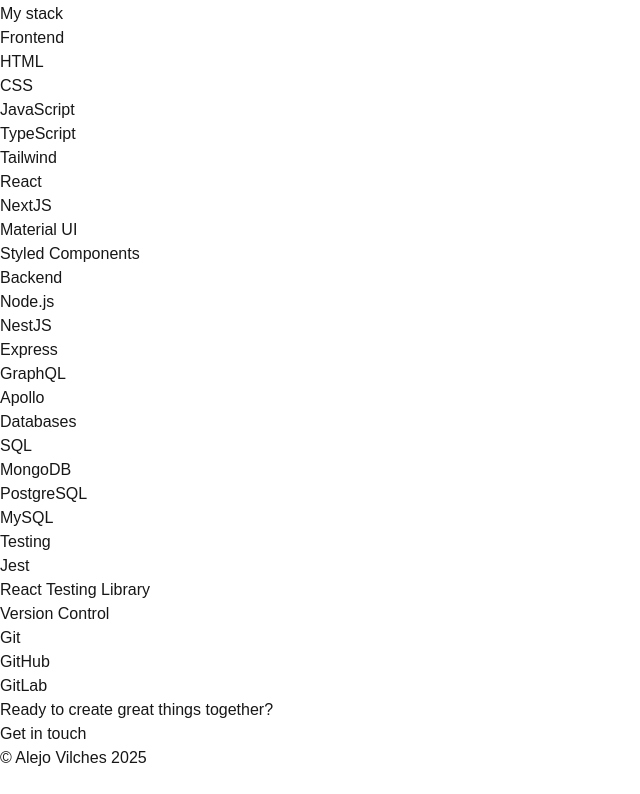
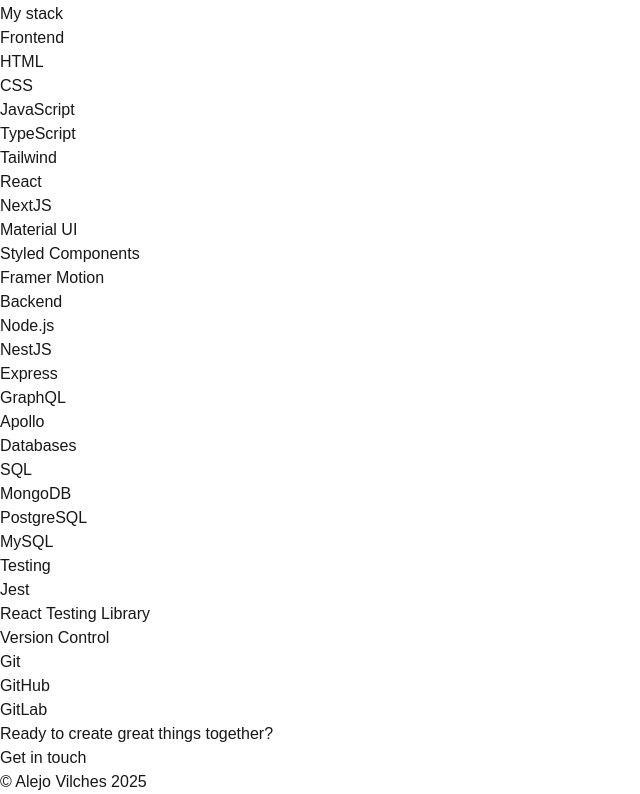
Before and after one commit to alejoevilches/portfolio, a Next.js app: page /about in a window 1280 px wide. Shown: the part 741-1535 px from the top of the page, without its empty margins (0-640 px from the left). Before the commit the page ends 1511 px from the top, so only its background shows below. Built offline with nearby package versions, Linux system fonts and the light colour scheme.

Commit message:
add framer motion to tags

```diff
--- a/src/constants/tags.ts
+++ b/src/constants/tags.ts
@@ -23,6 +23,7 @@
     HTML = 'HTML',
     CSS = 'CSS',
     JAVASCRIPT = 'JavaScript',
+    FRAMER = 'Framer Motion'
 }
 
 export const FRONTEND_TAGS: TAGS[] = [
@@ -34,7 +35,8 @@
     TAGS.REACT,
     TAGS.NEXT,
     TAGS.MUI,
-    TAGS.STYLEDCOMPONENTS
+    TAGS.STYLEDCOMPONENTS,
+    TAGS.FRAMER
 ]
 
 export const BACKEND_TAGS: TAGS[] = [
```
